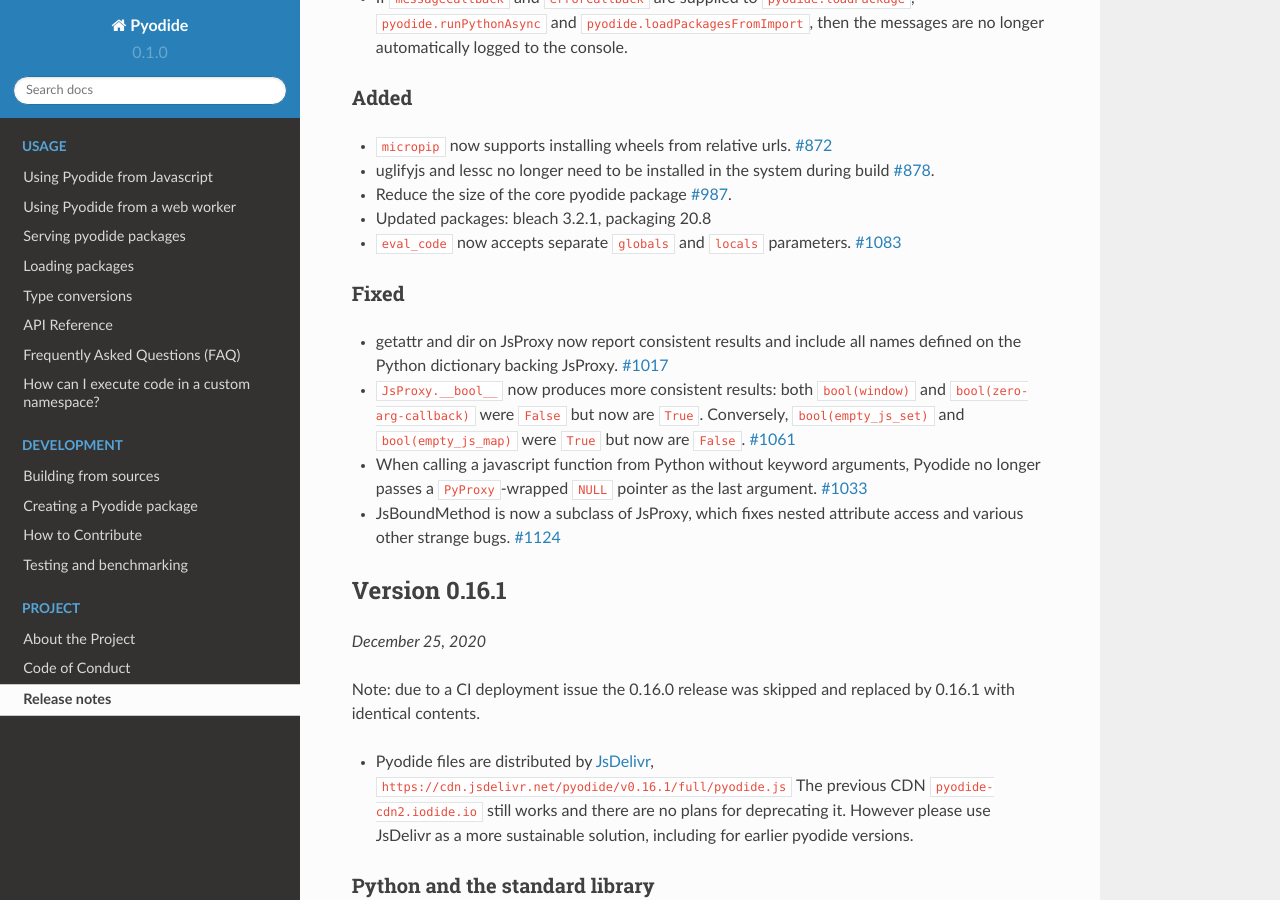
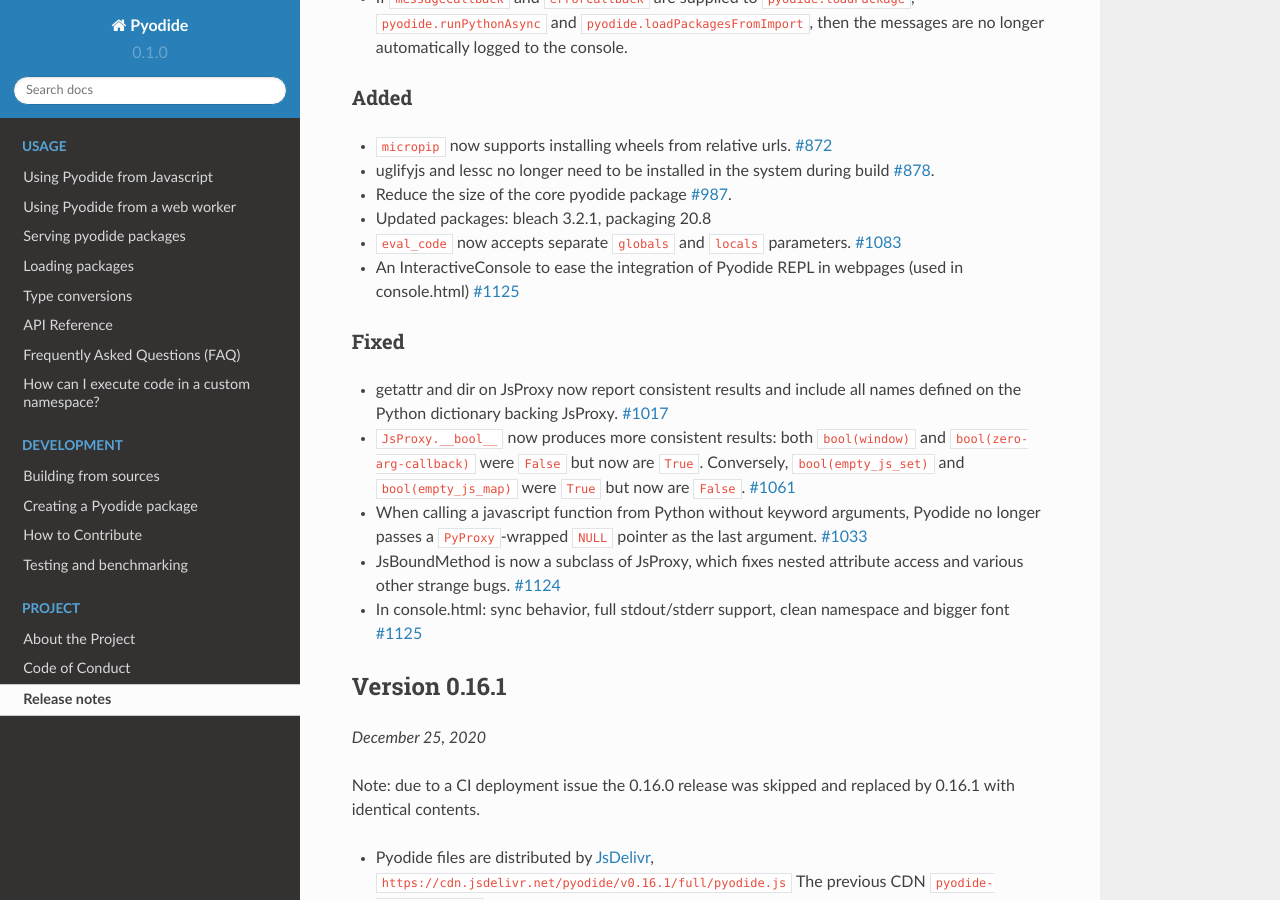
Before and after one commit to pyodide/pyodide, a Sphinx documentation site: the page built from docs/changelog.md, in a window 1280 px wide and 900 px high, scrolled down 549 px. Built offline with Sphinx 7.4.7 and the Read the Docs theme 2.0.0, drawn with Linux system fonts in a browser that asks for light colours; the version number is read from the project's files by our own code.

Commit message:
Add changelog entries.

```diff
--- a/docs/changelog.md
+++ b/docs/changelog.md
@@ -38,6 +38,8 @@
 - Updated packages: bleach 3.2.1, packaging 20.8
 - `eval_code` now accepts separate `globals` and `locals` parameters.
   [#1083](https://github.com/iodide-project/pyodide/pull/1083)
+- An InteractiveConsole to ease the integration of Pyodide REPL in
+  webpages (used in console.html) [#1125](https://github.com/iodide-project/pyodide/pull/1125)
 
 ### Fixed
 - getattr and dir on JsProxy now report consistent results and include all names defined on the Python dictionary backing JsProxy. [#1017](https://github.com/iodide-project/pyodide/pull/1017)
@@ -46,7 +48,7 @@
 [#1033](https://github.com/iodide-project/pyodide/pull/1033)
 - JsBoundMethod is now a subclass of JsProxy, which fixes nested attribute access and various other strange bugs.
   [#1124](https://github.com/iodide-project/pyodide/pull/1124)
-
+- In console.html: sync behavior, full stdout/stderr support, clean namespace and bigger font [#1125](https://github.com/iodide-project/pyodide/pull/1125)
 
 ## Version 0.16.1
 *December 25, 2020*
```
